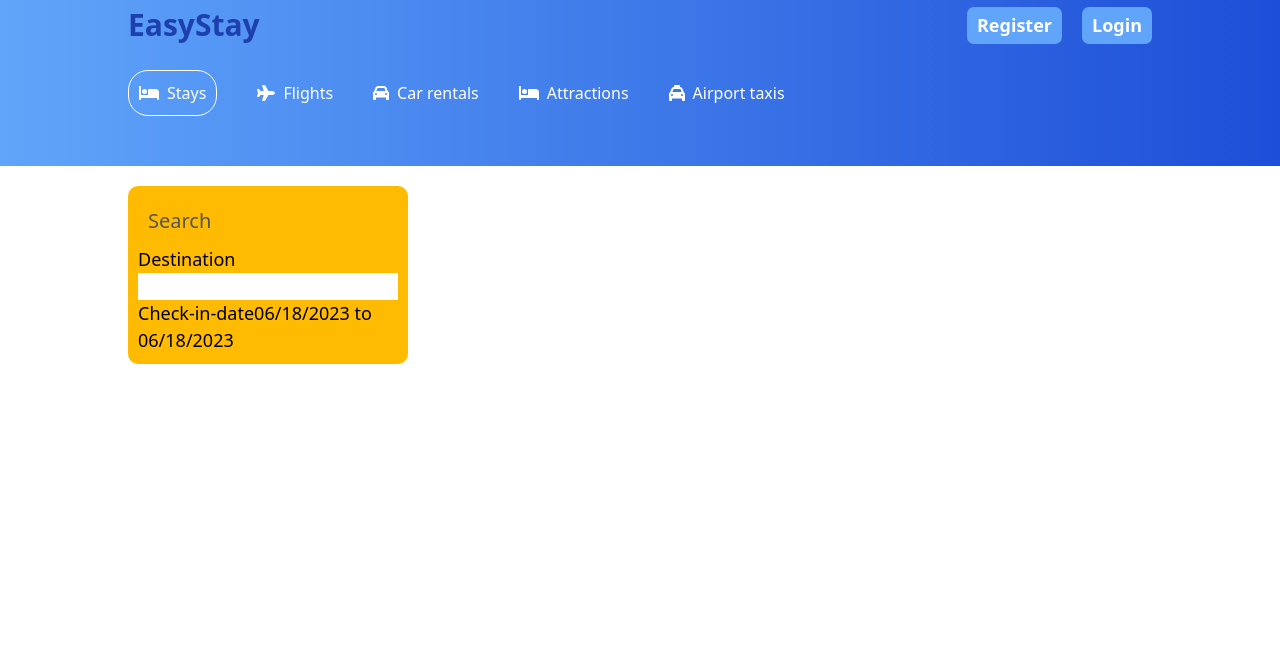
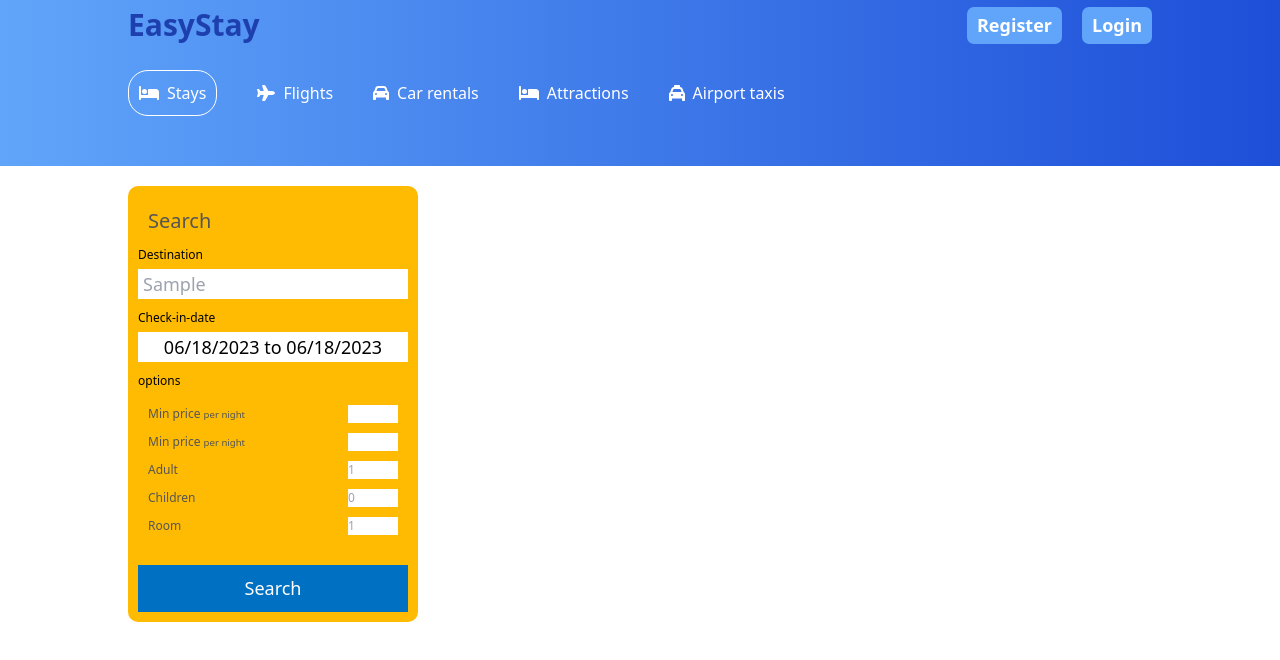
Before and after one commit to Shobhnik13/EasyStay, a React (Create React App) app in the folder frontend/: page / in a window 1280 px wide. Both pictures are taken after typing "Sample" into the empty fields and a click on the button "Search". Shown: the top 660 px of the page. Built offline with nearby package versions, Linux system fonts and the light colour scheme.

Commit message:
list done

```diff
--- a/frontend/src/components/Header/Header.jsx
+++ b/frontend/src/components/Header/Header.jsx
@@ -79,8 +79,8 @@ const Header = ({type}) => {
             {openDate && <DateRange
               editableDateInputs={true}
               onChange={item => setDate([item.selection])}
+              minDate={new Date()}
               moveRangeOnFirstSelection={false}
-              ranges={date}
               className='date'
               />}
             </div>
--- /dev/null
+++ b/frontend/src/components/SearchItem/SearchItem.jsx
@@ -0,0 +1,9 @@
+import React from 'react'
+import '../SearchItem/SearchItem.css'
+const SearchItem = () => {
+  return (
+    <div>SearchItem</div>
+  )
+}
+
+export default SearchItem
--- a/frontend/src/pages/List/List.css
+++ b/frontend/src/pages/List/List.css
@@ -26,3 +26,47 @@
     color: #555;
     margin: 10px;
 }
+.lsitem{
+    display: flex;
+    flex-direction: column;
+    gap: 5px;
+    margin-bottom: 10px;
+}
+.lsitem>label{
+    font-size: 12px;
+}
+.lsitem>input{
+    height: 30px;
+    border: none;
+    padding: 5px;
+}
+.lsitem>span{
+    height: 30px;
+    padding: 5px;
+    background-color: white;
+    display: flex;
+    align-items: center;
+    justify-content: center;
+}
+.lsoptionitem{
+    display: flex;
+    justify-content: space-between;
+    margin-bottom: 10px;
+    color: #555;
+    font-size: 12px;
+}
+.lsoptionitem>input{
+    width: 50px;
+}
+.lsoptions{
+    padding: 10px;
+}
+.listsearch>button{
+    background-color:#0071c2 ;
+     padding: 10px;
+     color: white;
+     border: none;
+     width: 100%;
+     font-weight: 500;
+     cursor: pointer;
+}
--- a/frontend/src/pages/List/List.jsx
+++ b/frontend/src/pages/List/List.jsx
@@ -4,11 +4,14 @@ import Navbar from '../../components/Navbar/Navbar'
 import Header from '../../components/Header/Header'
 import { useLocation } from 'react-router-dom'
 import { format } from 'date-fns';
+import { DateRange } from 'react-date-range'
+// import { options } from '../../../../backend/routes/hotels'
 const List = () => {
   const location=useLocation()
   // console.log(location)
   const [destination,setDestination]=useState(location.state.destination)
   const [date,setDate]=useState(location.state.date)
+  const [openDate,setOpenDate]=useState(false)
   const [opt,setOpt]=useState(location.state.opt)
   return (
     <div>
@@ -20,12 +23,46 @@ const List = () => {
               <h1 className="searchtit">Search</h1>
                 <div className="lsitem">
                   <label htmlFor="">Destination</label>
-                  <input type="text" />
+                  <input type="text" placeholder={destination} />
                  </div>
                 <div className="lsitem">
                   <label htmlFor="">Check-in-date</label>
-                  <span>{`${format(date[0].startDate,'MM/dd/yyyy')} to ${format(date[0].endDate,'MM/dd/yyyy')}`}</span>
-                </div>
+                 <span  onClick={()=>setOpenDate(!openDate)} >{`${format(date[0].startDate,'MM/dd/yyyy')} to ${format(date[0].endDate,'MM/dd/yyyy')}`}</span>
+                 {openDate&&
+                <DateRange
+                  onChange={(item)=>setDate([item.selection])} minDate={new Date()} ranges={date}/>
+                 }
+                  </div>
+                  <div className="lsitem">
+                    <label htmlFor="">options</label>
+                    <div className="lsoptions">
+                    <div className="lsoptionitem">
+                      <span className="lsoptiontext">Min price <small>per night</small></span>
+                      <input className="lsoptionlayout" type='number'></input>
+                    </div>
+
+                    <div className="lsoptionitem">
+                      <span className="lsoptiontext">Min price <small>per night</small></span>
+                      <input className="lsoptionlayout"></input>
+                    </div>
+
+                    <div className="lsoptionitem">
+                      <span className="lsoptiontext">Adult</span>
+                      <input className="lsoptionlayout" min={1} placeholder={opt.adult} type='number'></input>
+                    </div>
+
+                    <div className="lsoptionitem">
+                      <span className="lsoptiontext">Children</span>
+                      <input className="lsoptionlayout" min={0} placeholder={opt.children} type='number'></input>
+                    </div>
+
+                    <div className="lsoptionitem">
+                      <span className="lsoptiontext">Room</span>
+                      <input className="lsoptionlayout" min={1} type='number' placeholder={opt.room}></input>
+                    </div>
+                    </div>
+                  </div>
+                  <button>Search</button>
           </div>
           <div className="listresult">
 
```
Also changed, not shown: frontend/src/components/SearchItem/SearchItem.css (added).
